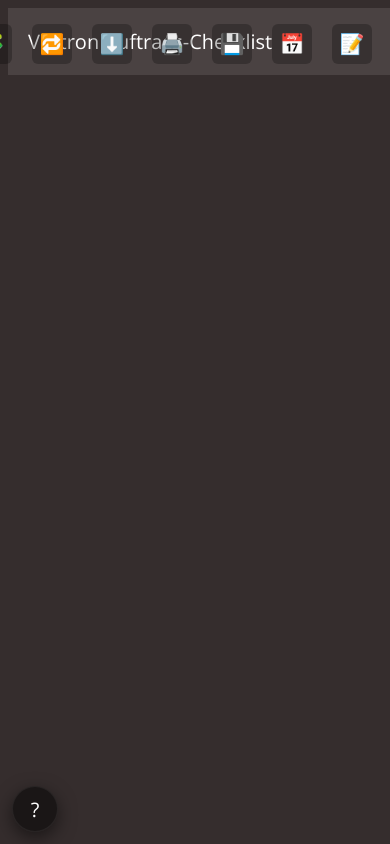
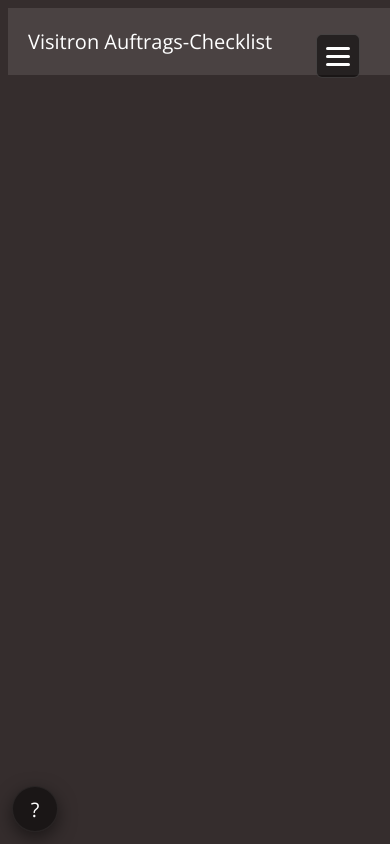
Before and after one commit to marceldunkel78-creator/Fertigungscheckliste, a website: page index.html in a window 390 px wide. Shown: the top 844 px of the page. Drawn offline with nearby package versions, Linux system fonts and the light colour scheme.

Commit message:
Add mobile vertical collapsible toolbar with hamburger menu

```diff
--- a/index.html
+++ b/index.html
@@ -9,6 +9,46 @@
   <link rel="apple-touch-icon" href="VSChecklistIcon.png" />
     <script src="java.js"></script>
     <script src="xml.js"></script>
+    <script>
+      // Toggle mobile menu visibility
+      function toggleMobileMenu() {
+        const iconBar = document.getElementById('TopRightIconBar');
+        const toggleBtn = document.getElementById('MobileMenuToggle');
+        if (iconBar && toggleBtn) {
+          iconBar.classList.toggle('mobile-open');
+          toggleBtn.classList.toggle('active');
+        }
+      }
+
+      // Close mobile menu when clicking outside
+      document.addEventListener('click', function(e) {
+        const iconBar = document.getElementById('TopRightIconBar');
+        const toggleBtn = document.getElementById('MobileMenuToggle');
+        if (iconBar && toggleBtn && iconBar.classList.contains('mobile-open')) {
+          if (!iconBar.contains(e.target) && !toggleBtn.contains(e.target)) {
+            iconBar.classList.remove('mobile-open');
+            toggleBtn.classList.remove('active');
+          }
+        }
+      });
+
+      // Close mobile menu after action button click
+      document.addEventListener('DOMContentLoaded', function() {
+        const iconBar = document.getElementById('TopRightIconBar');
+        const toggleBtn = document.getElementById('MobileMenuToggle');
+        if (iconBar) {
+          const buttons = iconBar.querySelectorAll('.top-icon');
+          buttons.forEach(function(btn) {
+            btn.addEventListener('click', function() {
+              if (window.innerWidth <= 768) {
+                iconBar.classList.remove('mobile-open');
+                if (toggleBtn) toggleBtn.classList.remove('active');
+              }
+            });
+          });
+        }
+      });
+    </script>
     <!-- <script type="text/javascript" src="vkbeautify.0.99.00.beta.js"></script> -->
     <link rel="stylesheet" type="text/css" href="styles.css" />
     <link rel="preconnect" href="https://fonts.googleapis.com" />
@@ -34,6 +74,12 @@
   <input type="file" id="XML-Input" accept=".xml" style="display:none" onchange="readXML()" />
   <!-- Hidden file input used to append devices from an XML file without replacing existing content -->
   <input type="file" id="XML-Append-Input" accept=".xml" style="display:none" onchange="readXMLAppend()" />
+    <!-- Hamburger menu button (mobile only) -->
+    <button id="MobileMenuToggle" class="mobile-menu-toggle no-print" onclick="toggleMobileMenu()" aria-label="Toggle menu">
+      <span></span>
+      <span></span>
+      <span></span>
+    </button>
     <div id="TopRightIconBar" class="TopRightIconBar no-print" aria-label="Top right controls">
       <!-- Order search placed to the left of CollapseAllTop as requested -->
       <input type="text" id="OrderSearchInput" placeholder="Auftragsnr." title="Auftragsnummer suchen" style="width:90px;margin-right:8px;padding:4px;border-radius:4px;border:1px solid #ccc;" />
--- a/styles.css
+++ b/styles.css
@@ -27,6 +27,47 @@ body {
   width: 100%;
 
   position:relative;
+}
+
+/* Mobile hamburger menu button (hidden on desktop) */
+.mobile-menu-toggle {
+  display: none;
+  position: fixed;
+  top: 14px;
+  right: 10px;
+  z-index: 12000;
+  width: 44px;
+  height: 44px;
+  background: rgba(0, 0, 0, 0.5);
+  border: 1px solid rgba(255, 255, 255, 0.15);
+  border-radius: 6px;
+  cursor: pointer;
+  flex-direction: column;
+  align-items: center;
+  justify-content: center;
+  gap: 5px;
+  padding: 0;
+}
+
+.mobile-menu-toggle span {
+  display: block;
+  width: 24px;
+  height: 3px;
+  background: white;
+  border-radius: 2px;
+  transition: all 0.3s ease;
+}
+
+.mobile-menu-toggle.active span:nth-child(1) {
+  transform: translateY(8px) rotate(45deg);
+}
+
+.mobile-menu-toggle.active span:nth-child(2) {
+  opacity: 0;
+}
+
+.mobile-menu-toggle.active span:nth-child(3) {
+  transform: translateY(-8px) rotate(-45deg);
 }
 
 .Controlling{
@@ -457,9 +498,55 @@ button:hover {
   flex: 0 0 auto;
 }
 
-@media (max-width:500px){
-  .TopRightIconBar{ right: 8px; }
-  .CalendarToggle{ right: 48px }
+@media (max-width:768px){
+  /* Show hamburger menu on mobile */
+  .mobile-menu-toggle {
+    display: flex;
+  }
+
+  /* Hide and transform TopRightIconBar to vertical collapsible menu */
+  .TopRightIconBar {
+    position: fixed;
+    top: 68px;
+    right: -100%;
+    width: 280px;
+    max-width: 85vw;
+    height: calc(100vh - 78px);
+    background: rgba(40, 40, 40, 0.98);
+    border-left: 1px solid rgba(255, 255, 255, 0.12);
+    flex-direction: column;
+    align-items: stretch;
+    gap: 0;
+    padding: 12px;
+    overflow-y: auto;
+    overflow-x: hidden;
+    transition: right 0.3s ease;
+    box-shadow: -4px 0 12px rgba(0, 0, 0, 0.4);
+  }
+
+  .TopRightIconBar.mobile-open {
+    right: 0;
+  }
+
+  /* Make toolbar buttons full width and stacked */
+  .TopRightIconBar .top-icon {
+    width: 100%;
+    height: 48px;
+    margin: 6px 0;
+    justify-content: flex-start;
+    padding-left: 16px;
+    font-size: 18px;
+    border-radius: 6px;
+  }
+
+  /* Make search input full width */
+  .TopRightIconBar input[type="text"] {
+    width: 100%;
+    margin: 6px 0;
+    height: 48px;
+  }
+
+  .CalendarToggle { right: 64px; }
 }
 
 /* Device controls (expand/collapse) */
```
